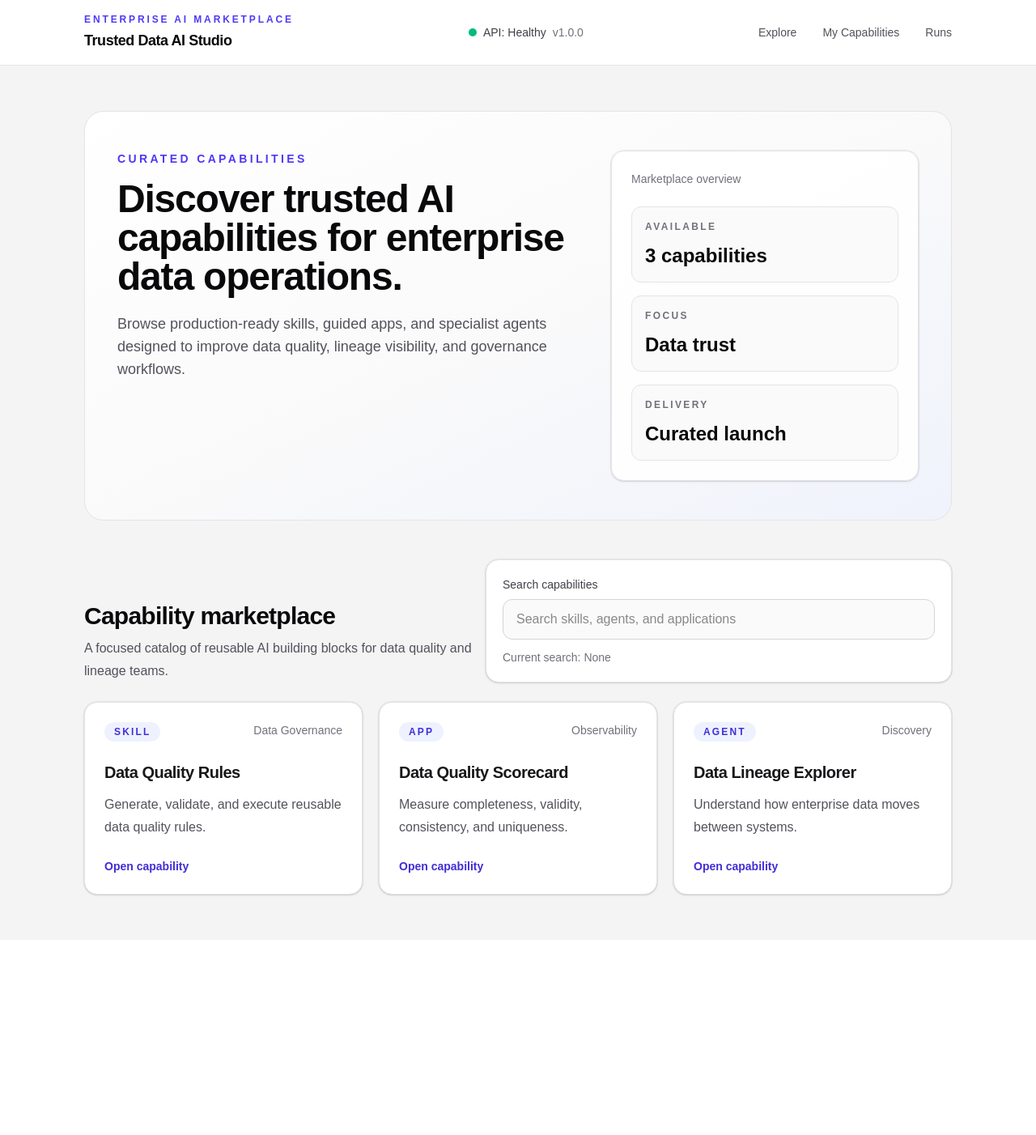
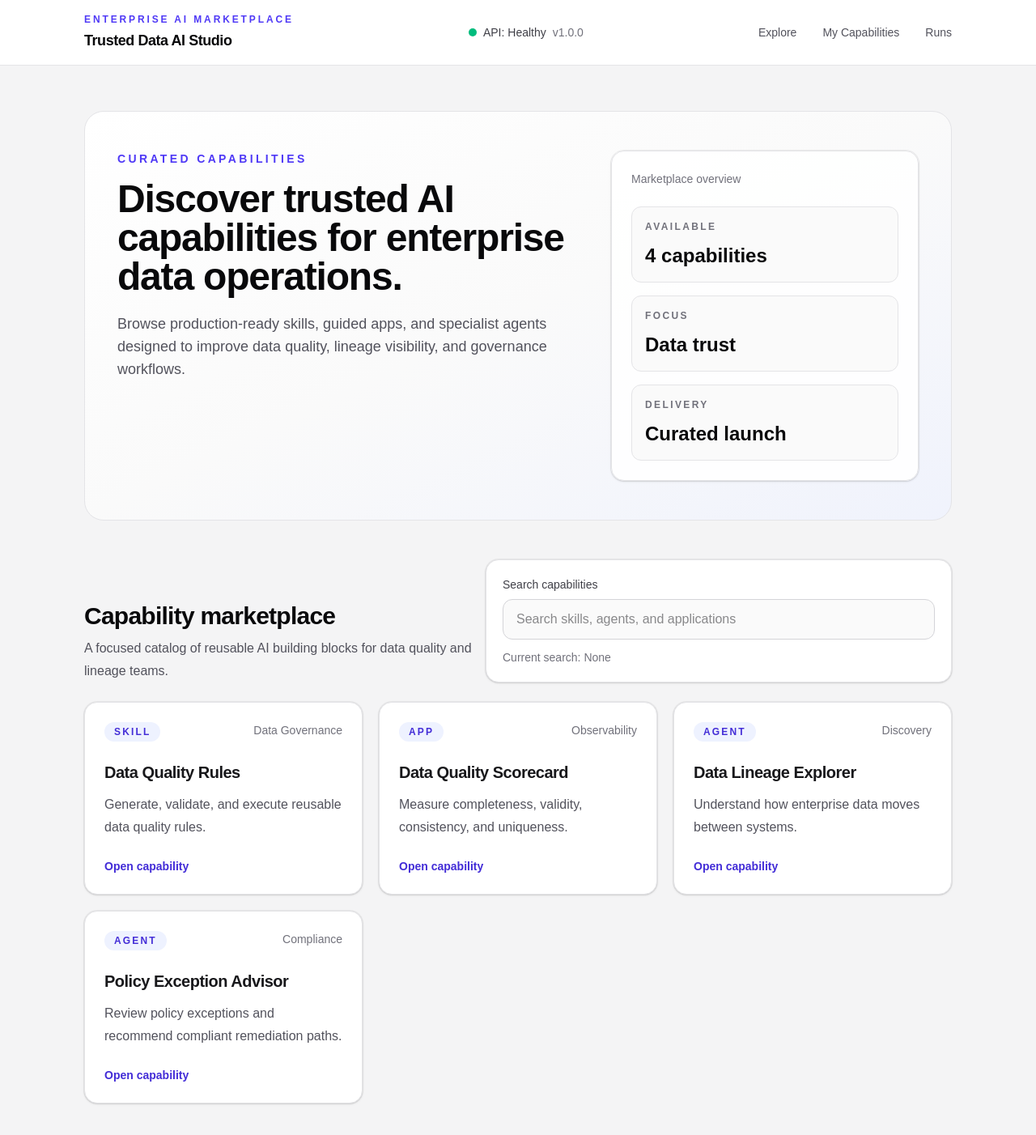
Before and after one commit to inderjitsingh98/AIStudio, a Next.js app in the folder frontend/: page / in a window 1280 px wide. Shown: the top 1402 px of the page at 81% size. Before the commit the page ends 1161 px from the top, so only its background shows below. Built offline with nearby package versions, Linux system fonts and the light colour scheme.

Commit message:
Add capability and dynamic overview count

```diff
--- a/frontend/src/app/page.tsx
+++ b/frontend/src/app/page.tsx
@@ -55,7 +55,7 @@ export default function Home() {
                     Available
                   </dt>
                   <dd className="mt-3 text-2xl font-semibold text-zinc-950">
-                    3 capabilities
+                    {capabilities.length} capabilities
                   </dd>
                 </div>
                 <div className="rounded-xl border border-zinc-200 bg-zinc-50 px-4 py-4">
--- a/frontend/src/data/capabilities.ts
+++ b/frontend/src/data/capabilities.ts
@@ -31,4 +31,12 @@ export const capabilities: Capability[] = [
     description:
       "Understand how enterprise data moves between systems.",
   },
+  {
+    id: "policy-exception-advisor",
+    type: "Agent",
+    category: "Compliance",
+    name: "Policy Exception Advisor",
+    description:
+      "Review policy exceptions and recommend compliant remediation paths.",
+  },
 ];
```
